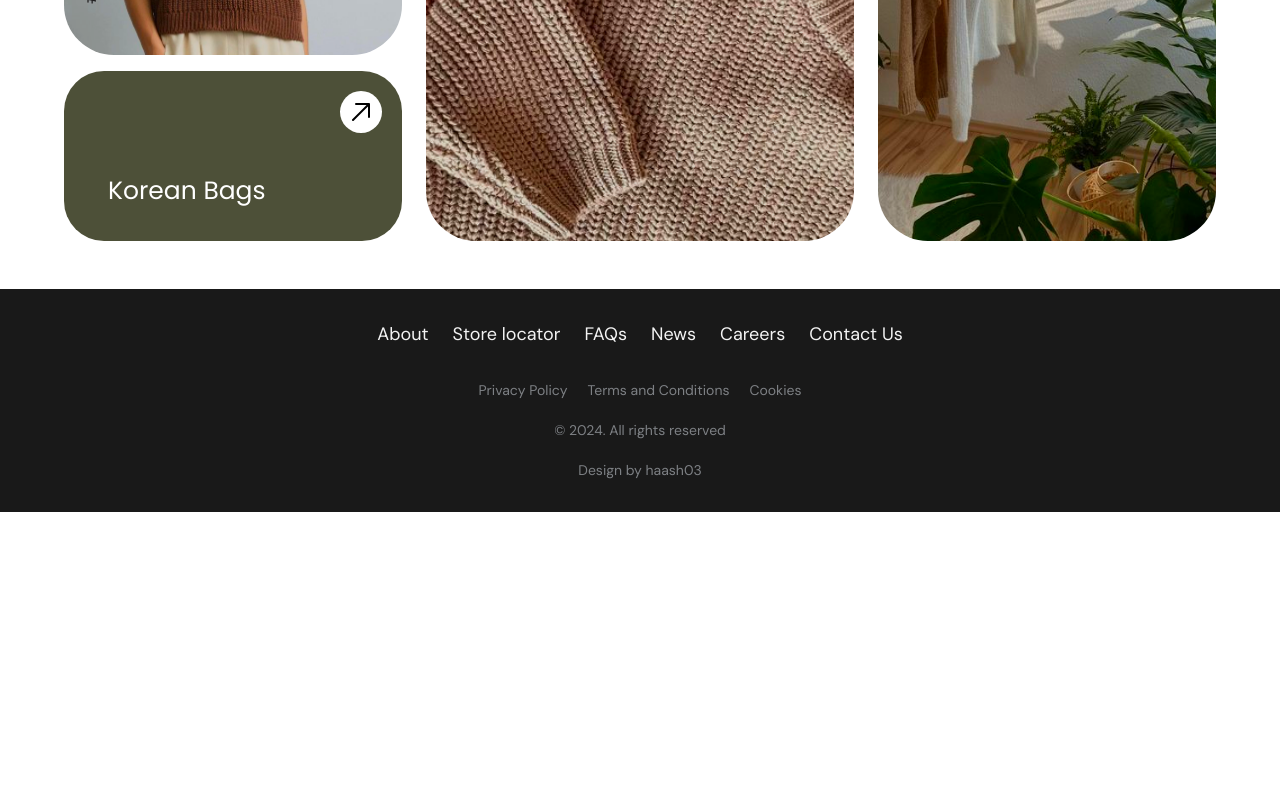
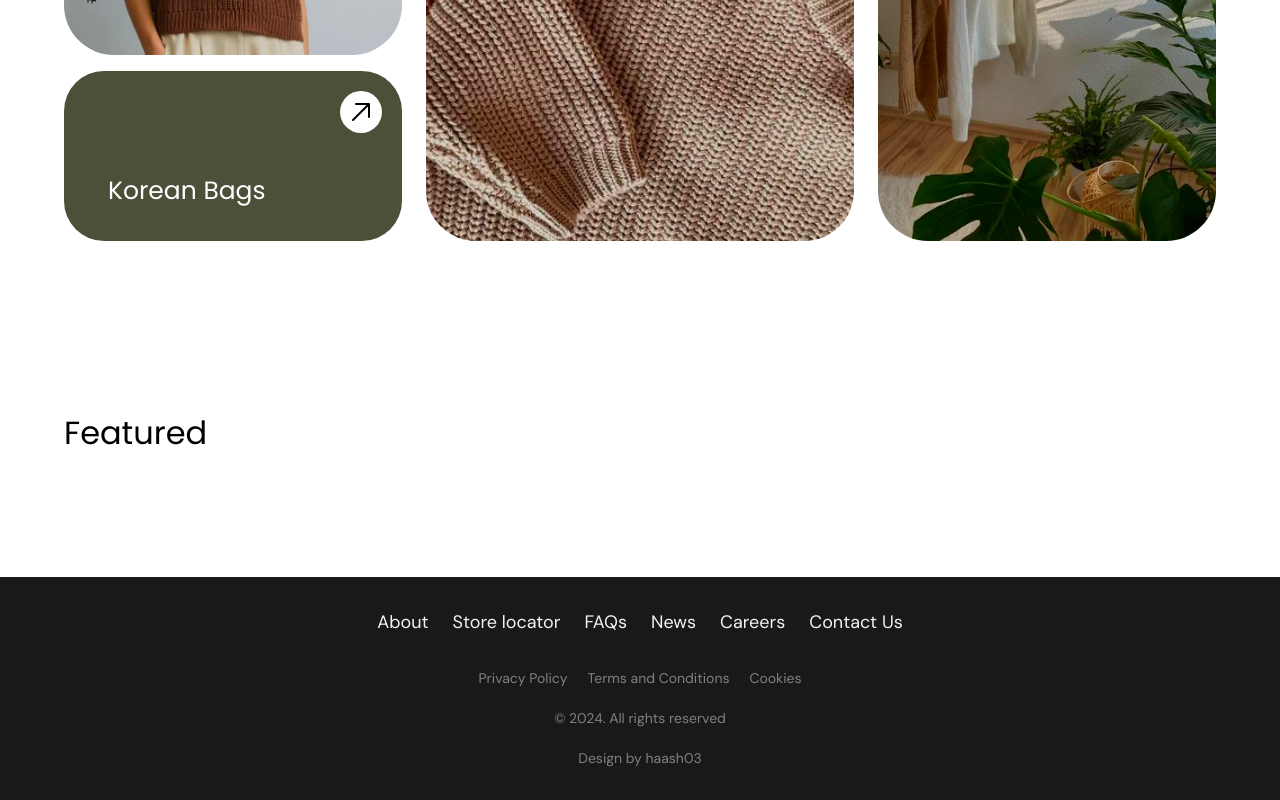
Before and after one commit to haash3/strayy, a React (Vite) app in the folder stray/: page / in a window 1280 px wide. Shown: the part 652-1452 px from the top of the page. Before the commit the page ends 1164 px from the top, so only its background shows below. Built offline with nearby package versions, Linux system fonts and the light colour scheme.

Commit message:
newArrivals section

```diff
--- a/stray/src/pages/Home.jsx
+++ b/stray/src/pages/Home.jsx
@@ -1,6 +1,6 @@
 import React from 'react'
 import {Hero} from '../categories/home/Hero'
-// import { Featured } from '../categories/home/Featured'
+import { Featured } from '../categories/home/Featured'
 // import { Brands } from '../categories/home/Brands'
 // import { NewsLetter } from '../categories/home/NewsLetter'
 // import { Banner1 } from '../categories/home/Banner1'
@@ -10,8 +10,8 @@ export const Home = () => {
   return (
     <>
     <Hero />
-    {/* <Featured />
-    <NewArrivals />
+    <Featured />
+    {/* <NewArrivals />
     <Brands/>
     <Banner1 />
 
```
